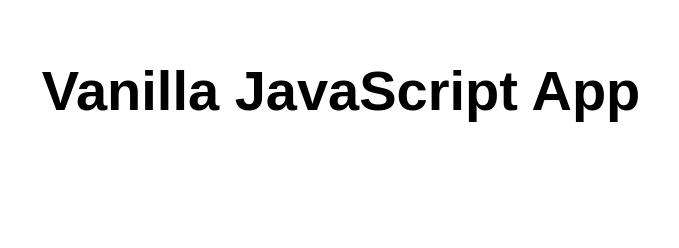
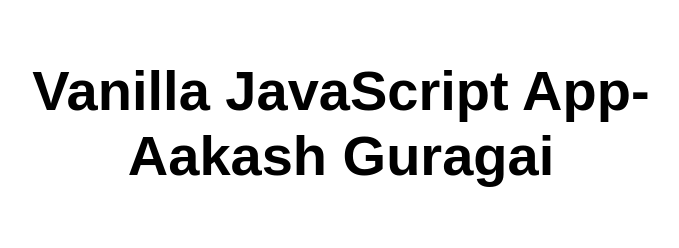
Before and after one commit to AakashAaku/smartdesk-azure-lab, a website: page src/index.html in a window 1280 px wide. Shown: the whole page, without its empty margins (299-978 px from the left). Drawn offline with Linux system fonts and the light colour scheme.

Commit message:
Update header to include author name

```diff
--- a/src/index.html
+++ b/src/index.html
@@ -10,7 +10,7 @@
 
 <body>
   <main>
-    <h1>Vanilla JavaScript App</h1>
+    <h1>Vanilla JavaScript App-Aakash Guragai</h1>
   </main>
 </body>
 
```
